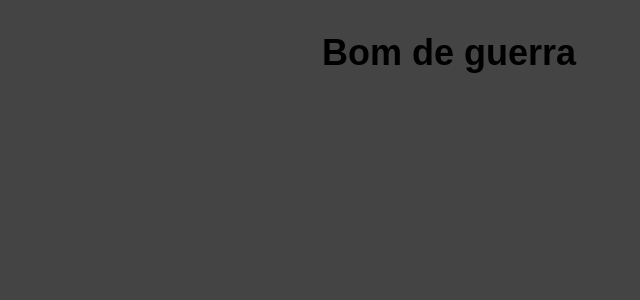
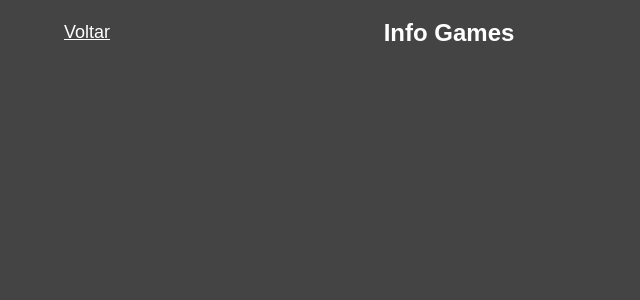
Before and after one commit to dericparra/info-games, a Next.js app: page /gamePage in a window 1280 px wide. Shown: the top 300 px of the page, without its empty margins (191-831 px from the left). Built offline with nearby package versions, Linux system fonts and the light colour scheme.

Commit message:
[IG04]Criar link de retorno a pagina home

```diff
--- a/components/Cards/style.js
+++ b/components/Cards/style.js
@@ -22,6 +22,6 @@ export const GameTitle = styled.h2`
   margin-left: 10px;
 `
 
-export const Img = styled(Image)`
+export const GameImage = styled(Image)`
   border-radius: 7px;
 `
--- a/components/Header/index.js
+++ b/components/Header/index.js
@@ -1,13 +1,19 @@
 import React from 'react'
+import Link from 'next/link'
 
-import { Container, Title } from './style'
+import { Container, Title, GoBackText } from './style'
 
-const Header = () => {
+export default function Header({ hasBack }) {
   return (
     <Container>
+      {hasBack ? (
+        <Link href="/">
+          <GoBackText>Voltar</GoBackText>
+        </Link>
+      ) : (
+        ''
+      )}
       <Title>Info Games</Title>
     </Container>
   )
 }
-
-export default Header
--- a/components/Header/style.js
+++ b/components/Header/style.js
@@ -2,9 +2,12 @@ import styled from 'styled-components'
 
 export const Container = styled.div`
   display: flex;
+  flex-direction: row;
   width: 100%;
+  max-width: 770px;
   align-items: center;
   justify-content: center;
+  position: relative;
 `
 
 export const Title = styled.h1`
@@ -13,3 +16,11 @@ export const Title = styled.h1`
   line-height: 33px;
   color: white;
 `
+
+export const GoBackText = styled.p`
+  cursor: pointer;
+  position: absolute;
+  left: 0;
+  color: white;
+  text-decoration: underline;
+`
--- a/pages/gamePage.js
+++ b/pages/gamePage.js
@@ -1,5 +1,10 @@
 import React from 'react'
+import Header from '../components/Header'
 
 export default function GamePage() {
-  return <h1>Bom de guerra</h1>
+  return (
+    <>
+      <Header hasBack />
+    </>
+  )
 }
```
Also changed, not shown: components/Cards/index.js (+7 -2 lines), public/images/seta.png (added), 1 other file (tests, documents, lock files or other folders).
